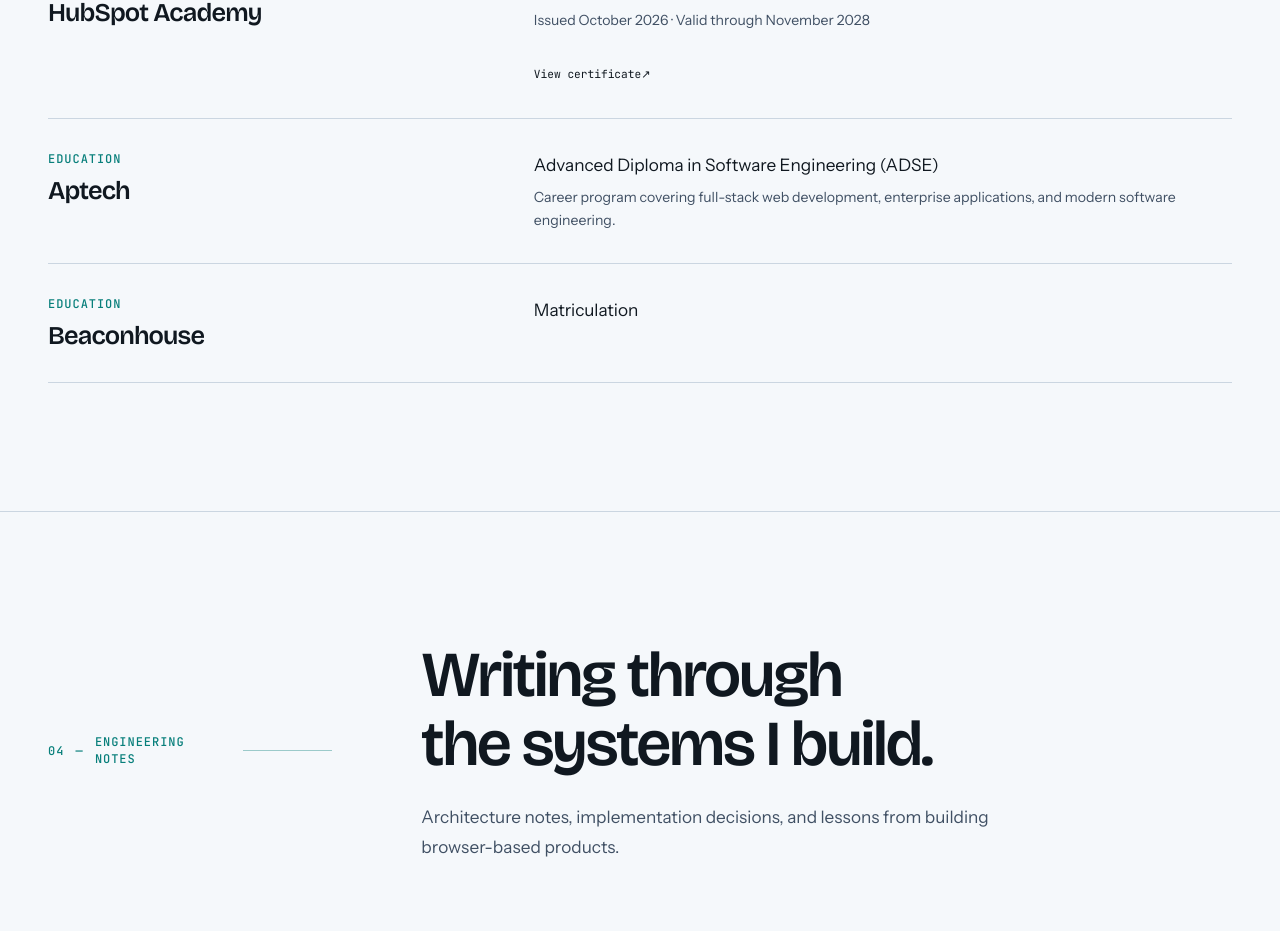
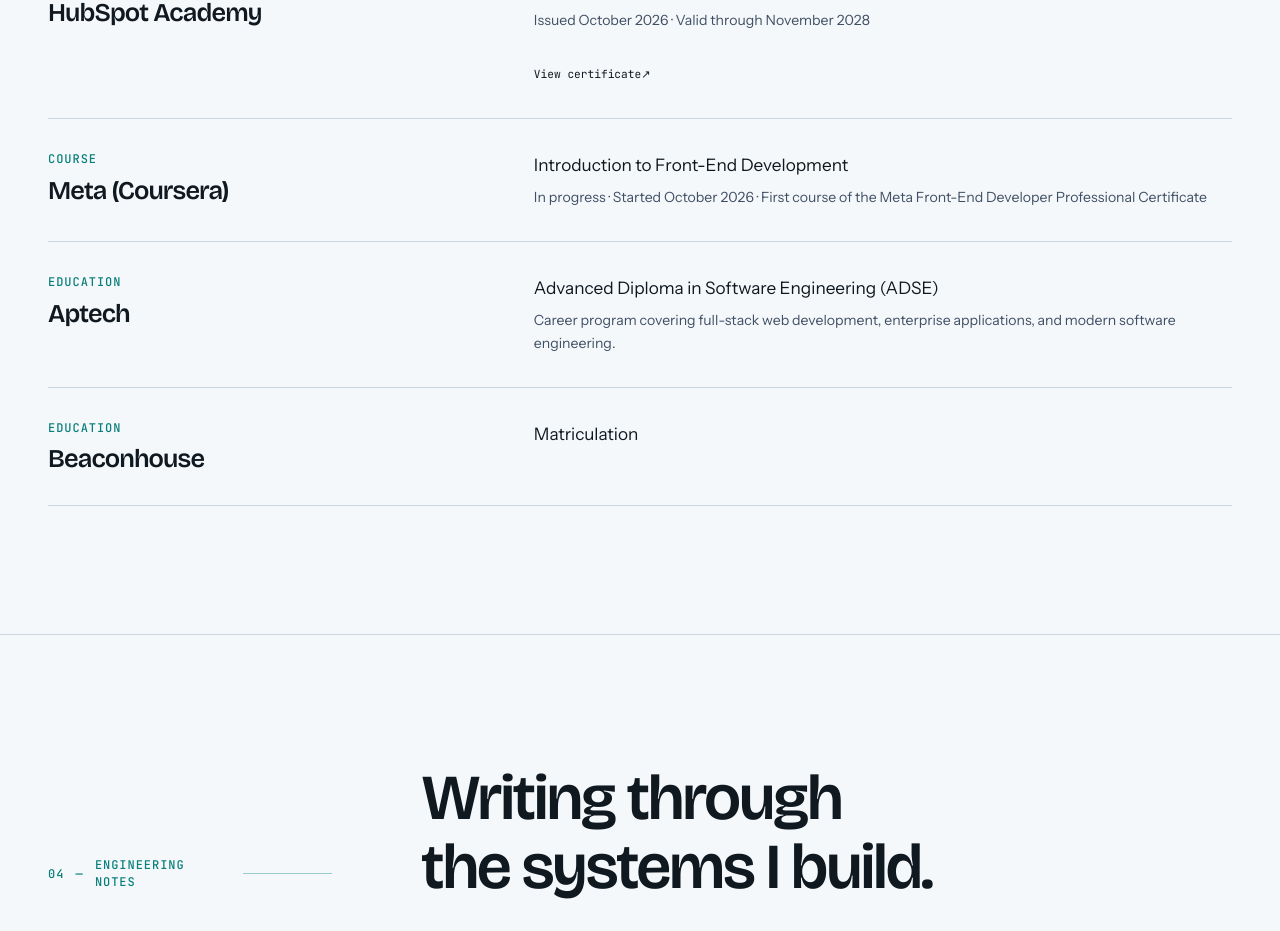
Before and after one commit to fazal305/portfolio-2026, a React (Vite) app: page / in a window 1280 px wide. Shown: the part 9925-10856 px from the top of the page. Built offline with nearby package versions, Linux system fonts and the light colour scheme.

Commit message:
Add in-progress Meta front-end course

```diff
--- a/src/data/experience.js
+++ b/src/data/experience.js
@@ -223,6 +223,14 @@
     isPlaceholder: false,
   },
   {
+    id: "meta-intro-front-end",
+    kind: "Course",
+    institution: "Meta (Coursera)",
+    program: "Introduction to Front-End Development",
+    details: "In progress · Started October 2026 · First course of the Meta Front-End Developer Professional Certificate",
+    isPlaceholder: false,
+  },
+  {
     id: "aptech",
     institution: "Aptech",
     program: "Advanced Diploma in Software Engineering (ADSE)",
```
Also changed, not shown: 1 other file (tests, documents, lock files or other folders).
